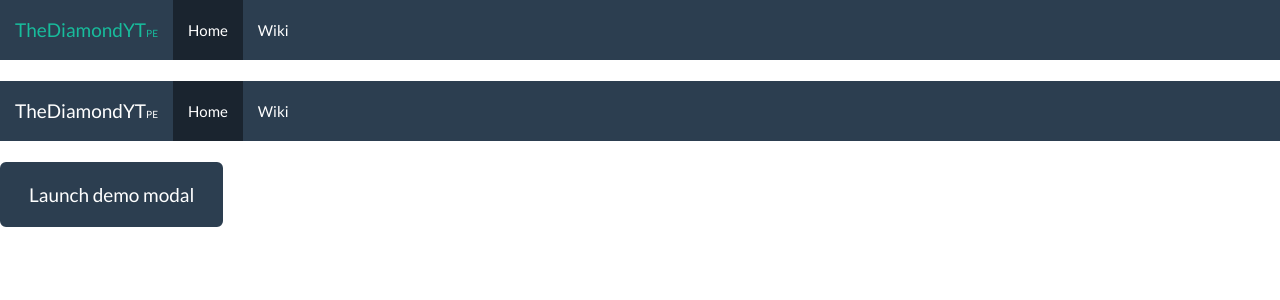
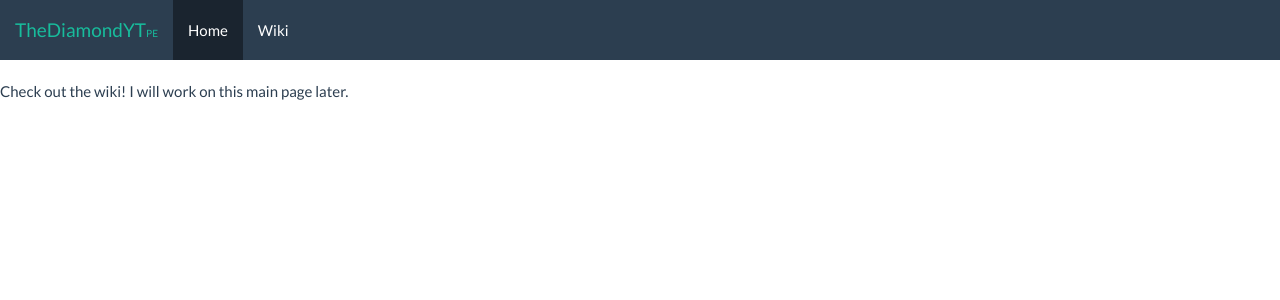
Before and after one commit to GNU-Droid/pe.thediamondyt.tk, a Jekyll site: the page built from index.html, in a window 1280 px wide. Shown: the top 300 px of the page. Built offline with Jekyll 4.4.1, drawn with Linux system fonts in a browser that asks for light colours.

Commit message:
update index

```diff
--- a/index.html
+++ b/index.html
@@ -2,56 +2,5 @@
 layout: default
 title: Minecraft Pocket Edition | TheDiamondYT
 ---
-<!-- Button trigger modal -->
-<head>
-  <meta name="viewport" content="width=device-width initial-scale=1">
 
-  <link rel="stylesheet" href="http://pe.thediamondyt.tk/css/bootstrap.min.css">
-  <link rel="stylesheet" href="http://pe.thediamondyt.tk/css/site.css">
-</head>
-<body>
-  <nav class="navbar navbar-default navbar-static-top">
-	<div class="container-fluid">
-	  <div class="navbar-header">
-		<button type="button" class="navbar-toggle collapsed" data-toggle="collapse" data-target="#bs-example-navbar-collapse-1">
-		  <span class="sr-only">Toggle navigation</span>
-		  <span class="icon-bar"></span>
-		  <span class="icon-bar"></span>
-		  <span class="icon-bar"></span>
-		</button>
-		<a class="navbar-brand" href="http://pe.thediamondyt.tk">TheDiamondYT<font size="1">PE</font></a>
-	  </div>
-	  <div class="collapse navbar-collapse" id="bs-example-navbar-collapse-1">
-		<ul class="nav navbar-nav">
-		  <li class="active"><a href="http://pe.thediamondyt.tk">Home</a></li>
-		  <li><a href="http://pe.thediamondyt.tk/wiki/">Wiki</a></li>
-		</ul>
-	  </div>
-	</div>
-  </nav>
-<button type="button" class="btn btn-primary btn-lg" data-toggle="modal" data-target="#myModal">
-  Launch demo modal
-</button>
-
-<div class="modal fade" id="myModal" tabindex="-1" role="dialog" aria-labelledby="myModalLabel">
-  <div class="modal-dialog" role="document">
-    <div class="modal-content">
-      <div class="modal-header">
-        <button type="button" class="close" data-dismiss="modal" aria-label="Close"><span aria-hidden="true">&times;</span></button>
-        <h4 class="modal-title" id="myModalLabel">Modal title</h4>
-      </div>
-      <div class="modal-body">
-        ...
-      </div>
-      <div class="modal-footer">
-        <button type="button" class="btn btn-default" data-dismiss="modal">Close</button>
-        <button type="button" class="btn btn-primary">Save changes</button>
-      </div>
-    </div>
-  </div>
-</div>
-  <!-- load scripts after loading page content -->
-  <!-- TODO: use bootstrap cdn for the scripts and styles -->
-  <script src="http://pe.thediamondyt.tk/js/jquery.min.js"></script>
-  <script src="http://pe.thediamondyt.tk/js/bootstrap.min.js"></script>
-</body>
+Check out the wiki! I will work on this main page later.
```
